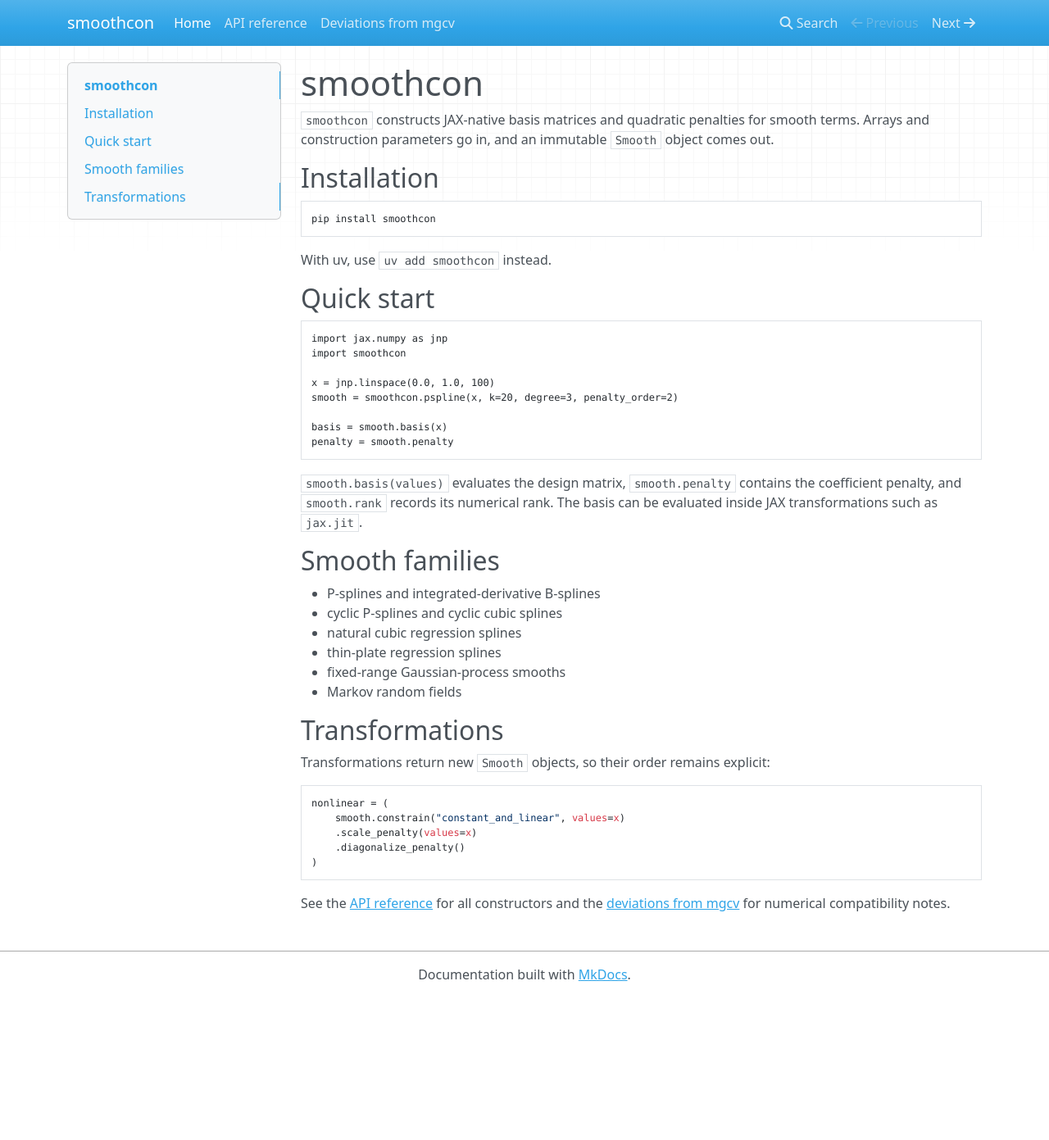
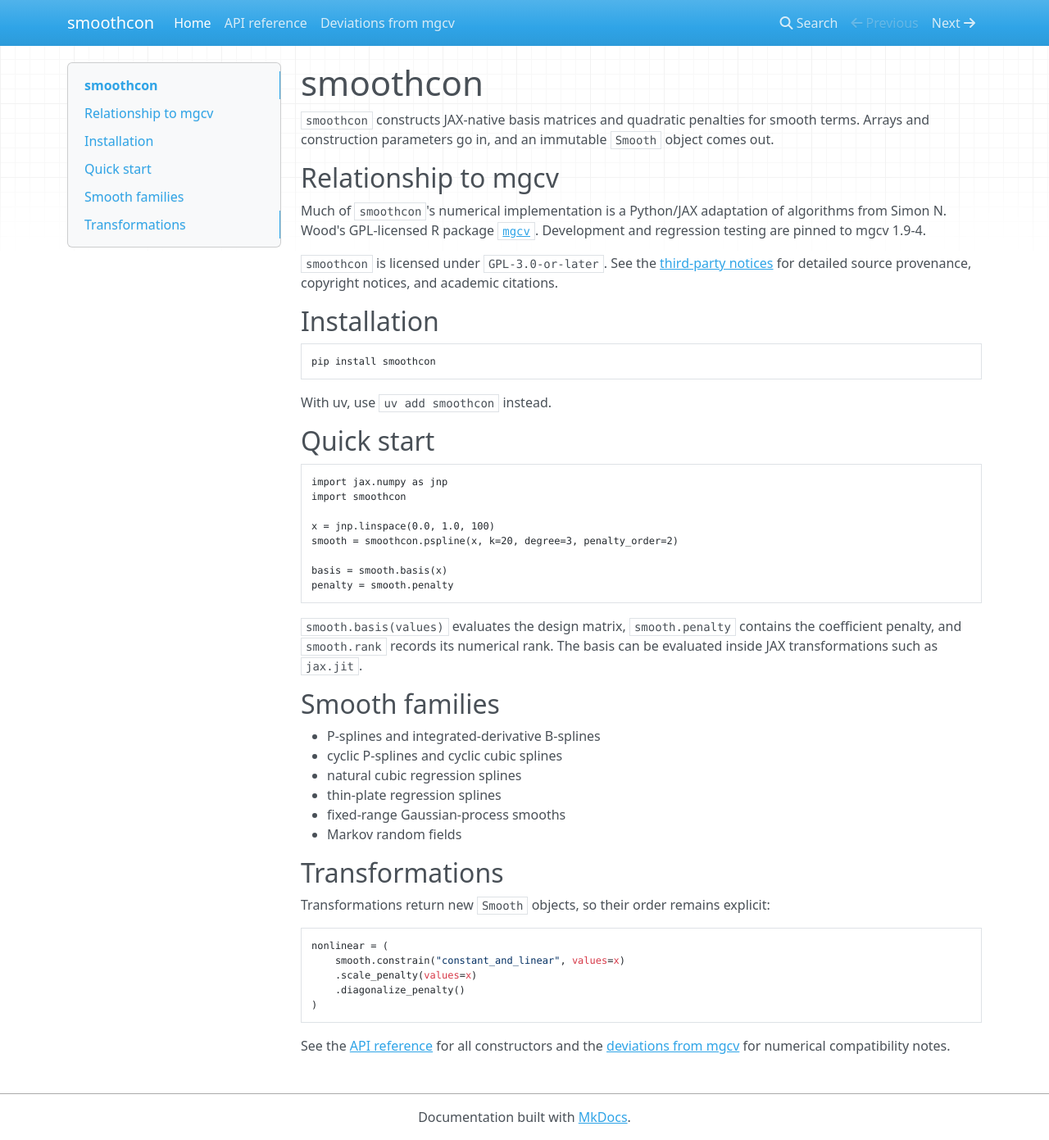
Before and after one commit to liesel-devs/smoothcon, an MkDocs documentation site: the page built from docs/index.md, in a window 1280 px wide and 1391 px high. Shown: the whole window at 82% size. Built offline with MkDocs 1.6.1, drawn with Linux system fonts in a browser that asks for light colours; nearby versions of some CDN libraries.

Commit message:
Update index.md

```diff
--- a/docs/index.md
+++ b/docs/index.md
@@ -3,6 +3,17 @@
 `smoothcon` constructs JAX-native basis matrices and quadratic penalties for
 smooth terms. Arrays and construction parameters go in, and an immutable
 `Smooth` object comes out.
+
+## Relationship to mgcv
+
+Much of `smoothcon`'s numerical implementation is a Python/JAX adaptation of
+algorithms from Simon N. Wood's GPL-licensed R package
+[`mgcv`](https://cran.r-project.org/package=mgcv). Development and regression
+testing are pinned to mgcv 1.9-4.
+
+`smoothcon` is licensed under `GPL-3.0-or-later`. See the
+[third-party notices](https://github.com/liesel-devs/smoothcon2/blob/main/THIRD_PARTY_NOTICES.md)
+for detailed source provenance, copyright notices, and academic citations.
 
 ## Installation
 
```
